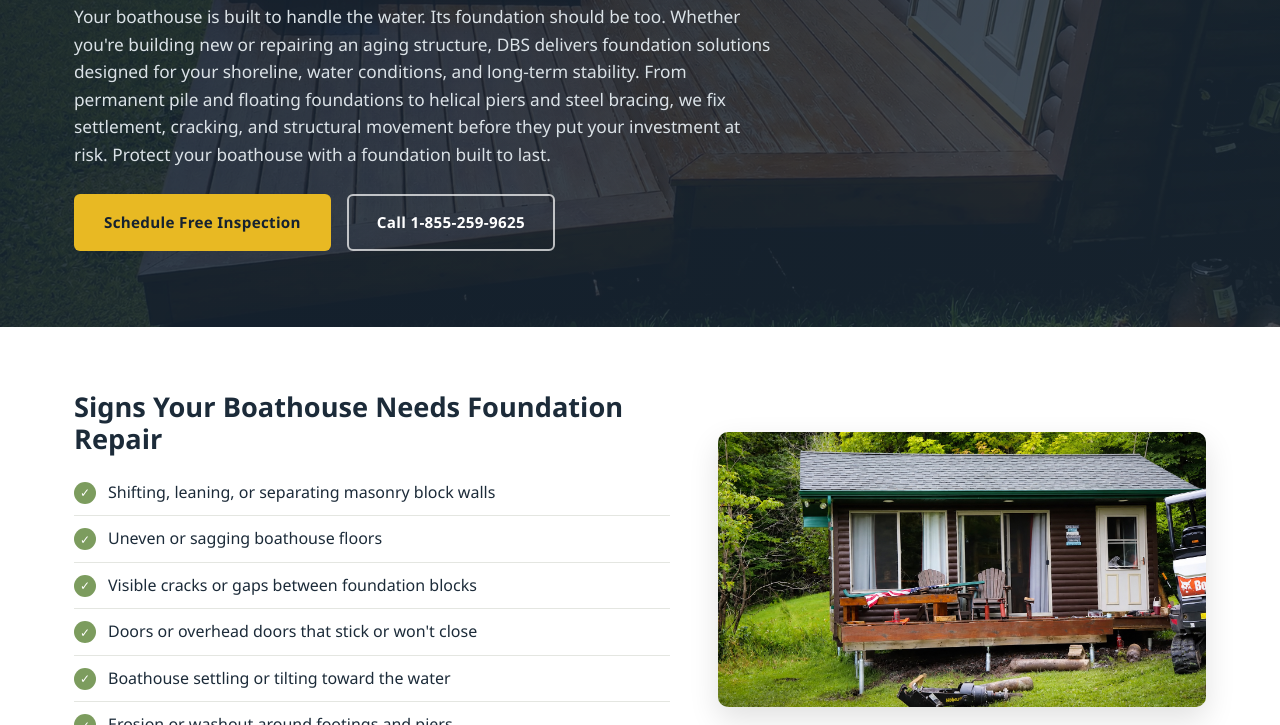
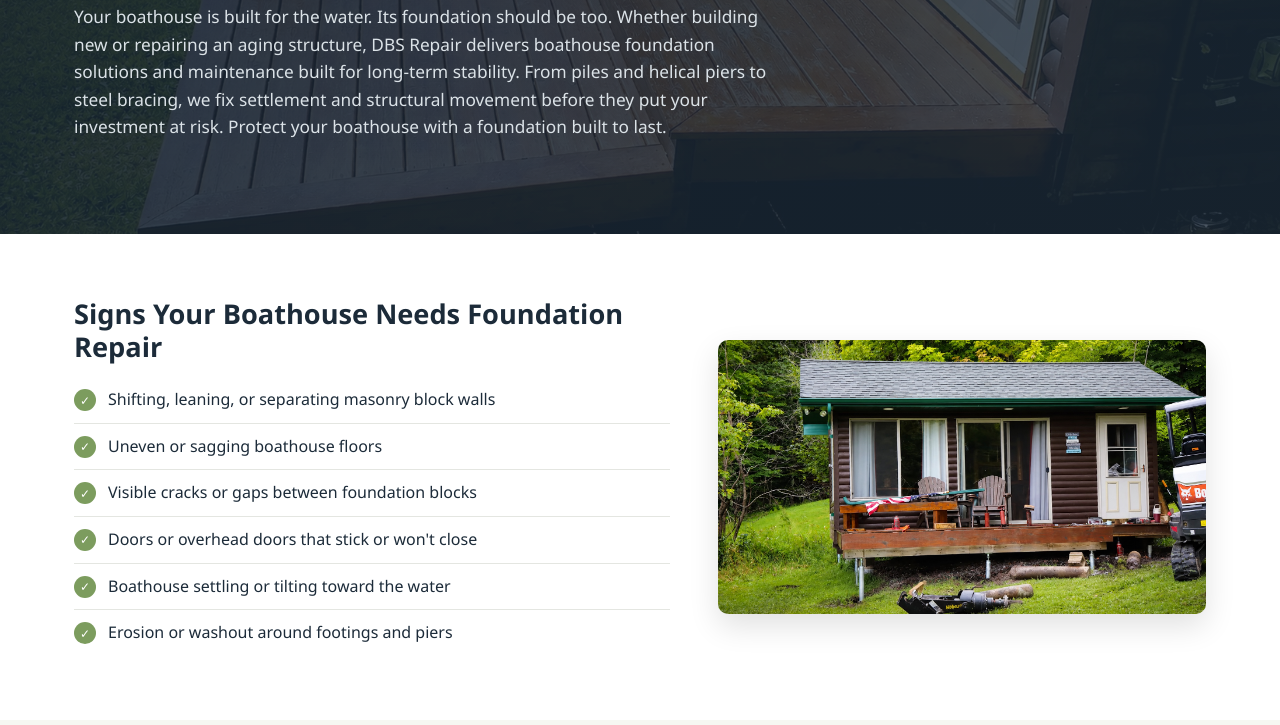
Before and after one commit to santicareaga17-creator/boathouse-foundation-repair, a website: page index.html in a window 1280 px wide. Shown: the part 375-1100 px from the top of the page. Drawn offline with Linux system fonts and the light colour scheme.

Commit message:
Simplify hero: remove CTA buttons, update copy

```diff
--- a/index.html
+++ b/index.html
@@ -383,11 +383,7 @@
 <header class="hero">
   <div class="wrap">
     <h1>Boathouse Foundation Repair &amp; Maintenance</h1>
-    <p class="lead">Your boathouse is built to handle the water. Its foundation should be too. Whether you're building new or repairing an aging structure, DBS delivers foundation solutions designed for your shoreline, water conditions, and long-term stability. From permanent pile and floating foundations to helical piers and steel bracing, we fix settlement, cracking, and structural movement before they put your investment at risk. Protect your boathouse with a foundation built to last.</p>
-    <div class="hero-ctas">
-      <a href="#contact" class="btn btn-gold">Schedule Free Inspection</a>
-      <a href="tel:18552599625" class="btn btn-outline">Call 1-855-259-9625</a>
-    </div>
+    <p class="lead">Your boathouse is built for the water. Its foundation should be too. Whether building new or repairing an aging structure, DBS Repair delivers boathouse foundation solutions and maintenance built for long-term stability. From piles and helical piers to steel bracing, we fix settlement and structural movement before they put your investment at risk. Protect your boathouse with a foundation built to last.</p>
   </div>
 </header>
 
```
